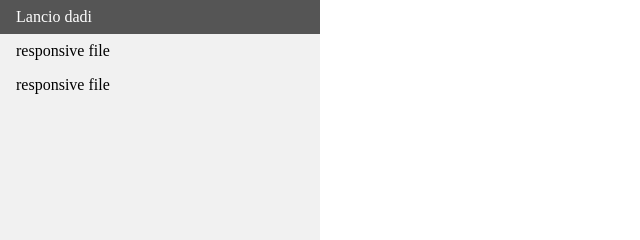
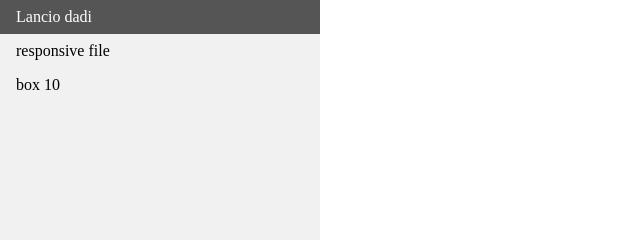
Before and after one commit to DanieleTrevisan/esercizio-informatica, a plain HTML site: page menuHTML.html in a window 1280 px wide. Shown: the top 240 px of the page, 0-640 px from the left. Drawn offline with Linux system fonts and the light colour scheme.

Commit message:
Update menuHTML.html

```diff
--- a/menuHTML.html
+++ b/menuHTML.html
@@ -69,7 +69,7 @@ div.content {
 
   <li><a href="DadoCasuale.html">Lancio dadi</a></li>
   <li><a href=responsive.html>responsive file</a></li>
-  <li><a href=box10.html>responsive file</a></li>
+  <li><a href=box10.html>box 10</a></li>
 </ul>
 
 <div class="content">
```
